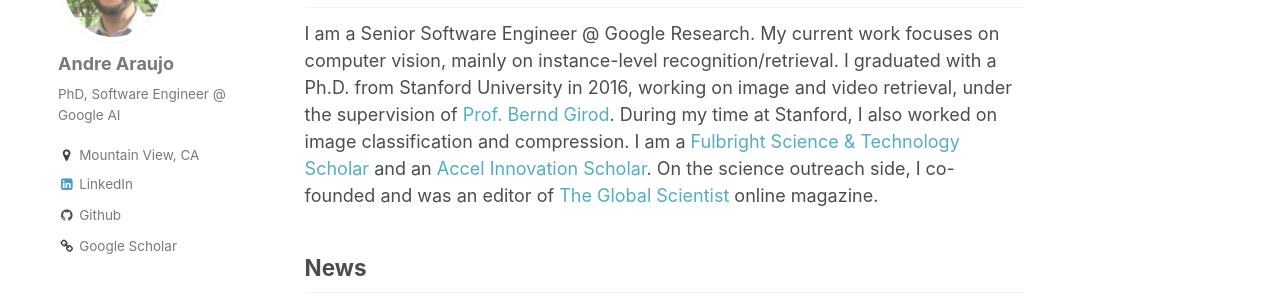
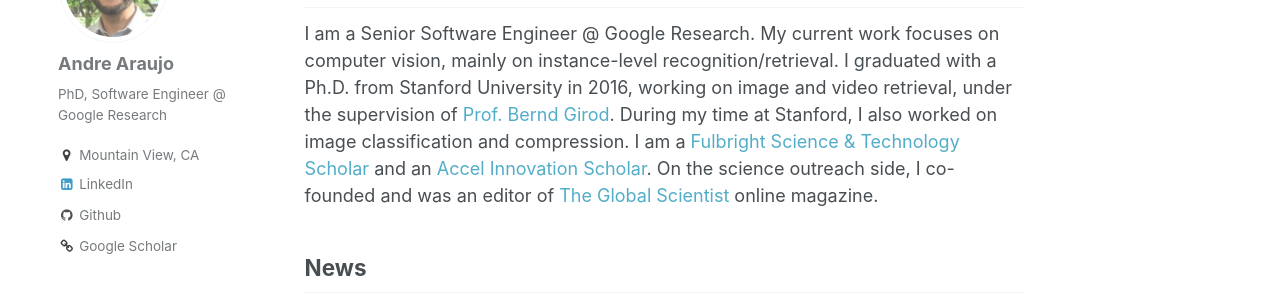
Before and after one commit to andrefaraujo/andrefaraujo.github.io, a Jekyll site: the page built from _pages/about.md, in a window 1280 px wide. Shown: the part 194-494 px from the top of the page. Built offline with Jekyll 4.4.1, drawn with Linux system fonts in a browser that asks for light colours.

Commit message:
Google AI --> Google Research

```diff
--- a/_config.yml
+++ b/_config.yml
@@ -79,7 +79,7 @@ analytics:
 author:
   name             : "Andre Araujo"
   avatar           : "Andre_Araujo.jpg"
-  bio              : "PhD, Software Engineer @ Google AI"
+  bio              : "PhD, Software Engineer @ Google Research"
   location         : "Mountain View, CA"
   employer         :
   googlescholar    : "http://scholar.google.com/citations?user=_ASUnDcAAAAJ&hl=en"
```
